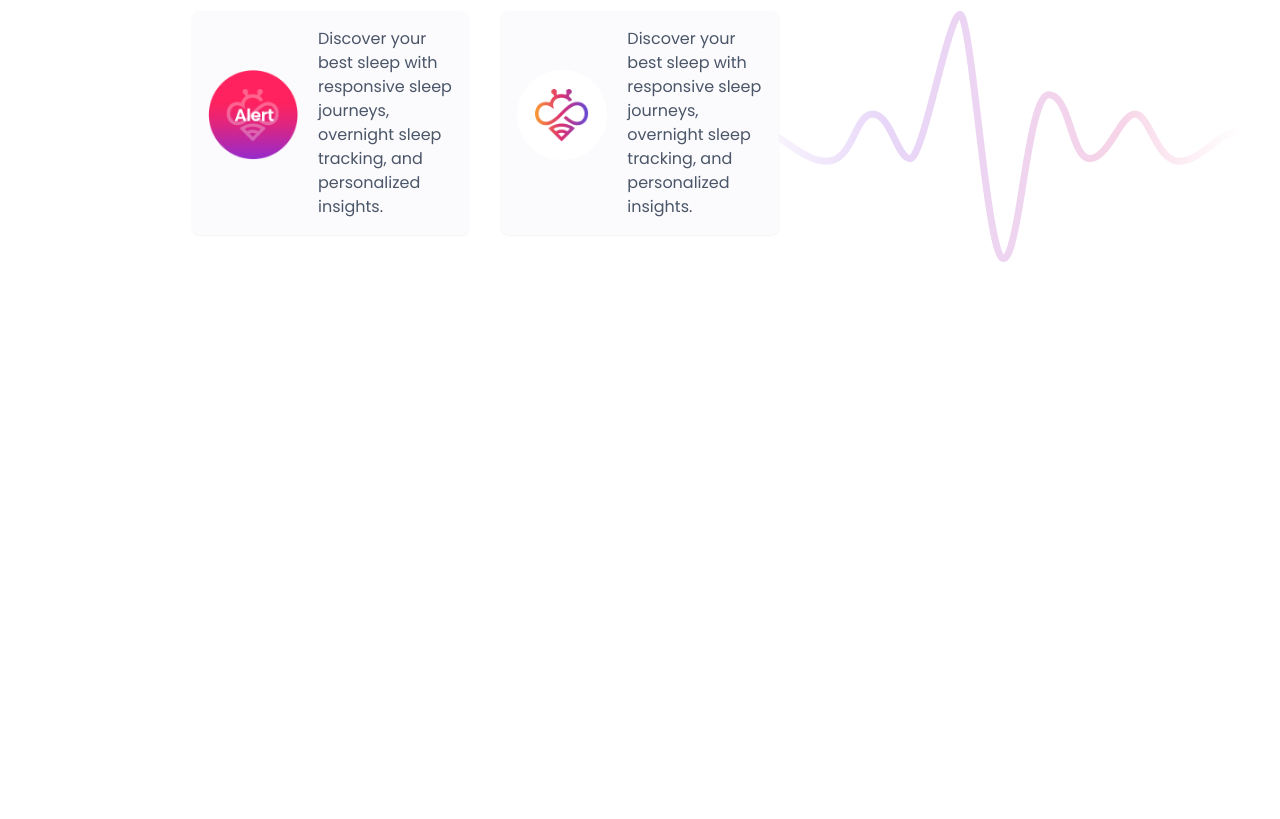
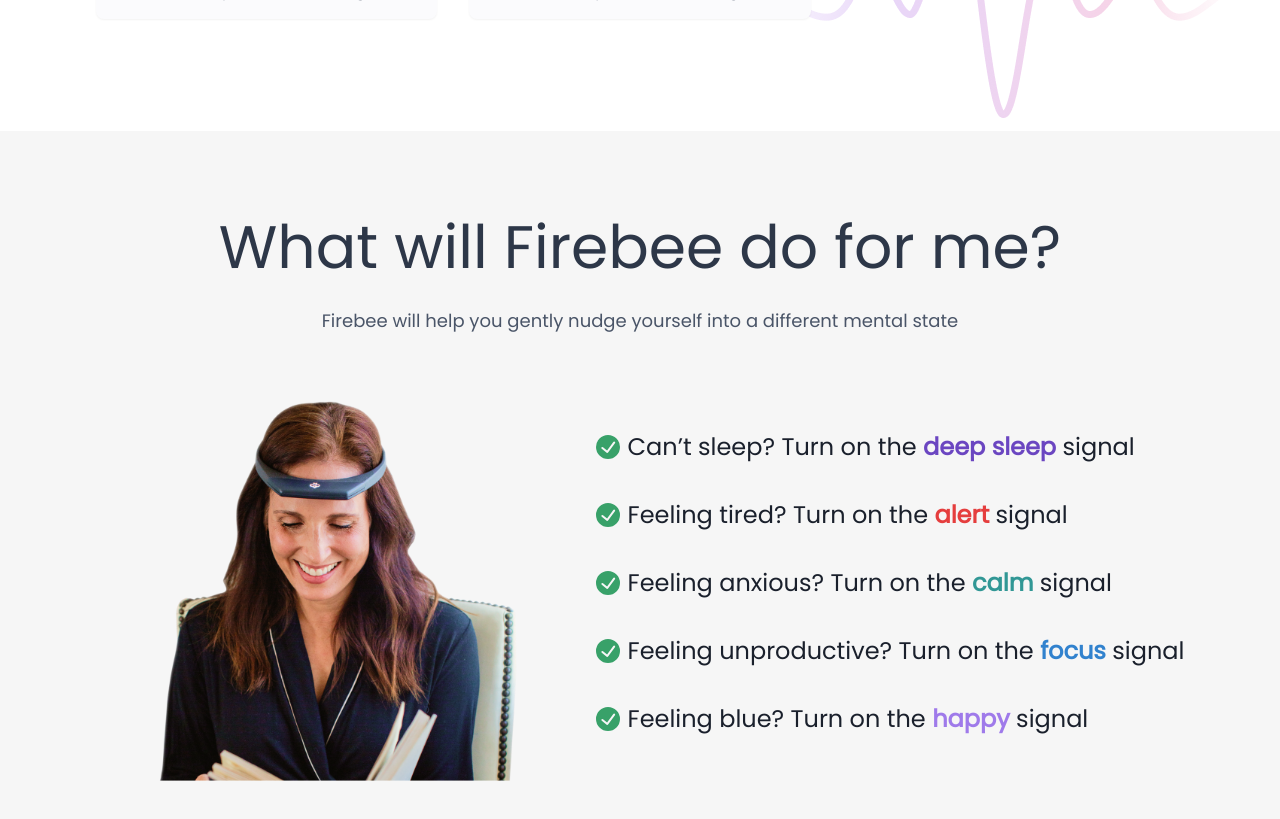
Before and after one commit to BaraaJadaan/firebee, a React (Vite) app: page / in a window 1280 px wide. Shown: the part 2100-2919 px from the top of the page. Before the commit the page ends 2367 px from the top, so only its background shows below. Built offline with nearby package versions, Linux system fonts and the light colour scheme.

Commit message:
finished benefits section

```diff
--- a/src/App.tsx
+++ b/src/App.tsx
@@ -1,5 +1,6 @@
 import './App.css'
 import Navbar from './components/Navbar'
+import Benefits from './layout/Benefits'
 import MoneyBackGuarantee from './layout/MoneyBackGuarantee'
 import Product from './layout/Product'
 import Signals from './layout/Signals'
@@ -13,6 +14,7 @@
       <Product/>
       <MoneyBackGuarantee/>
       <Signals/>
+      <Benefits/>
     </>
   )
 }
--- /dev/null
+++ b/src/layout/Benefits.tsx
@@ -0,0 +1,41 @@
+import { Box, Flex, Image, Text, Stack, List, ListItem, ListIcon, Heading, HStack } from '@chakra-ui/react';
+import { CheckCircleIcon } from '@chakra-ui/icons';
+import band_lady from '../assets/band_lady.png';
+
+function Benefits() {
+  const benefits = [
+    { text: "Can’t sleep? Turn on the", signal: "deep sleep", color: "purple.600" },
+    { text: "Feeling tired? Turn on the", signal: "alert", color: "red.500" },
+    { text: "Feeling anxious? Turn on the", signal: "calm", color: "teal.500" },
+    { text: "Feeling unproductive? Turn on the", signal: "focus", color: "blue.500" },
+    { text: "Feeling blue? Turn on the", signal: "happy", color: "purple.400" },
+  ];
+
+  return (
+    <Box p={8} pt={20} mt={20} bg="gray.200">
+      <Flex justifyContent="center" alignItems="center" gap={8}>
+        <Stack spacing={6}>
+          <Heading fontSize="6xl" textAlign={'center'} color="gray.700" fontWeight={'lighter'}>What will Firebee do for me?</Heading>
+          <Text fontSize="lg" color="gray.600" textAlign={'center'}>
+            Firebee will help you gently nudge yourself into a different mental state
+          </Text>
+          <HStack flexDirection={{ base: 'column', lg: 'row' }} spacing={{ base: '0', lg: '50' }}>
+            <Image src={band_lady} alt="Firebee Headband" boxSize={'450px'} objectFit="contain" />
+            <List spacing={8} fontSize="2xl" fontWeight='lighter'>
+              {benefits.map((benefit, index) => (
+                <ListItem key={index} display="flex" alignItems="center">
+                  <ListIcon as={CheckCircleIcon} color="green.500" />
+                  <Text>
+                    {benefit.text} <Text as="span" fontWeight="bold" color={benefit.color}>{benefit.signal}</Text> signal
+                  </Text>
+                </ListItem>
+              ))}
+            </List>
+          </HStack>
+        </Stack>
+      </Flex>
+    </Box>
+  );
+}
+
+export default Benefits;
--- a/src/layout/Signals.tsx
+++ b/src/layout/Signals.tsx
@@ -27,7 +27,7 @@
         <Flex>
             <Image src={wave} position={'absolute'} left={0} zIndex={-1} />
         </Flex>
-    <Box p={8} mt={20} mx={{base: 30, lg: 40}} >
+    <Box p={8} mt={20} mx={{base: 0, lg: '5%'}} >
       <Stack textAlign="center" mb={10}>
         <Heading fontSize="4xl">Firebee Signals</Heading>
         <Text fontSize="lg" color="gray.600">A signal for every situation</Text>
```
